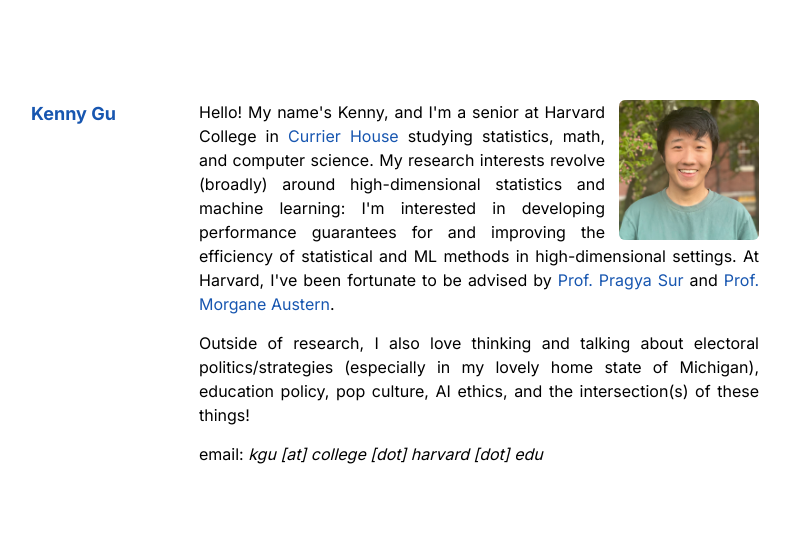
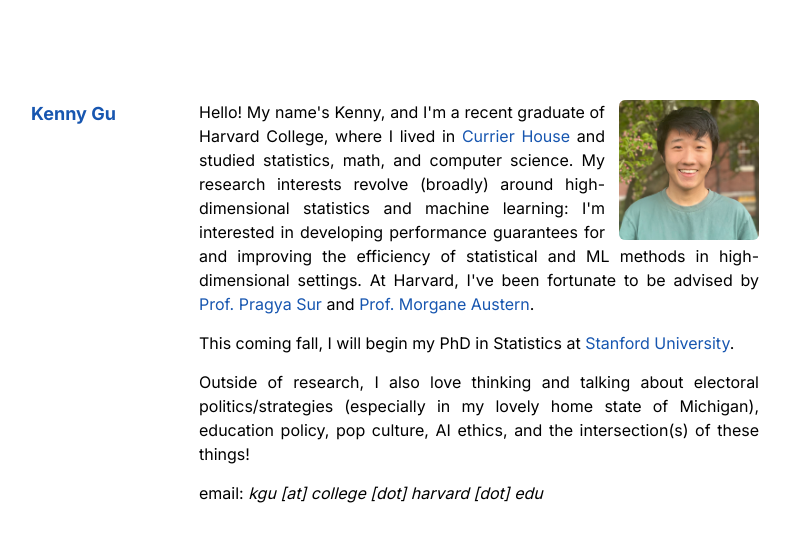
Before and after one commit to kennethgu/nextjs-blog, a Next.js app: page / in a window 1280 px wide. Shown: the top 542 px of the page, without its empty margins (245-1035 px from the left). Built offline with nearby package versions, Linux system fonts and the light colour scheme.

Commit message:
grad update

```diff
--- a/src/app/page.tsx
+++ b/src/app/page.tsx
@@ -10,8 +10,11 @@
       <div className="py-1 px-5 shrink">
         <img src="/hs.jpg" className="float-right lg:w-1/4 w-2/5 ml-3.5 rounded-md" />
         <p className="text-justify">
-        Hello! My name&apos;s Kenny, and I&apos;m a senior at Harvard College in <Link href="https://currier.harvard.edu" className="accented">Currier House</Link> studying statistics, math, and computer science. My research interests revolve (broadly) around high-dimensional statistics and machine learning: I&apos;m interested in developing performance guarantees for and improving the efficiency of statistical and ML methods in high-dimensional settings.
+        Hello! My name&apos;s Kenny, and I&apos;m a recent graduate of Harvard College, where I lived in <Link href="https://currier.harvard.edu" className="accented">Currier House</Link> and studied statistics, math, and computer science. My research interests revolve (broadly) around high-dimensional statistics and machine learning: I&apos;m interested in developing performance guarantees for and improving the efficiency of statistical and ML methods in high-dimensional settings.
         At Harvard, I&apos;ve been fortunate to be advised by <Link href="https://sites.harvard.edu/prs499/" className="accented">Prof. Pragya Sur</Link> and <Link href="https://sites.google.com/view/morganeaustern/home" className="accented">Prof. Morgane Austern</Link>.
+        </p>
+        <p className="text-justify">
+        This coming fall, I will begin my PhD in Statistics at <Link href="https://statistics.stanford.edu" className="accented">Stanford University</Link>.
         </p>
         <p className="text-justify">
         Outside of research, I also love thinking and talking about electoral politics/strategies (especially in my lovely home state of Michigan), education policy, pop culture, AI ethics, and the intersection(s) of these things!
@@ -19,9 +22,6 @@
         <p>
           email: <span className="italic">kgu [at] college [dot] harvard [dot] edu</span>
         </p>
-        {/* <p>
-          I&apos;m mostly creating this website/blog for myself (or so I tell myself): to keep track of things I&apos;m learning and maybe jot down some words on things I&apos;m thinking about. Not sure how often I&apos;ll update this, but I&apos;ll try to keep it somewhat regular.
-        </p> */}
       </div>
     </main>
   )
```
